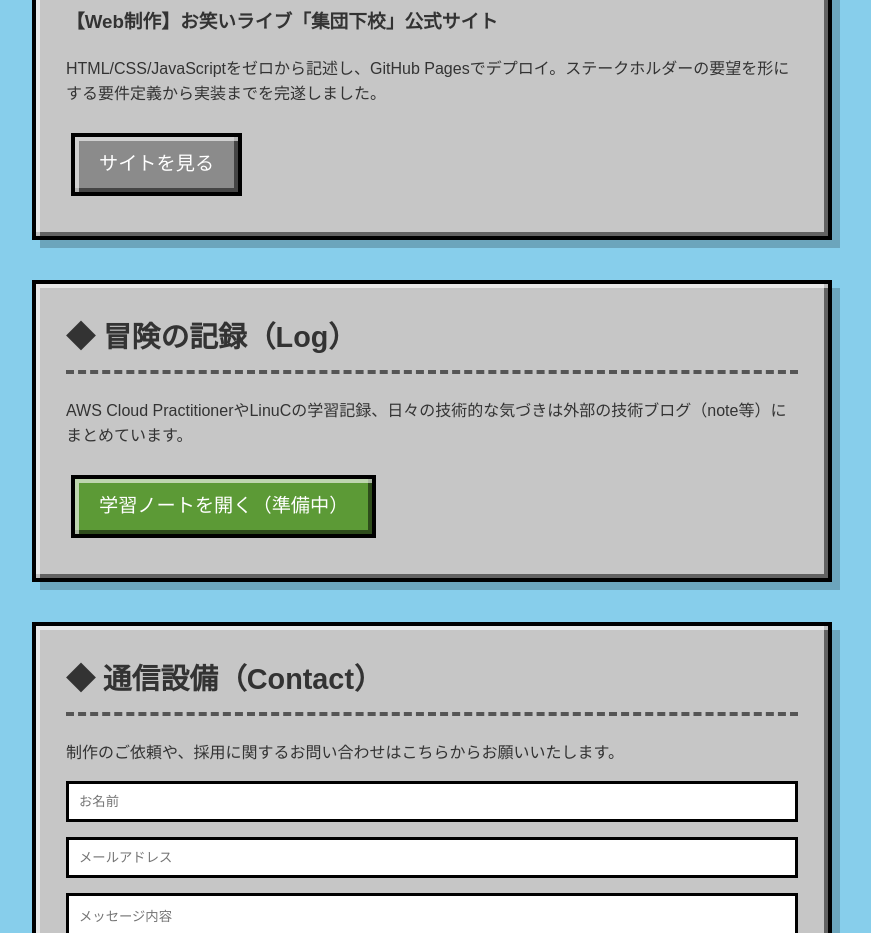
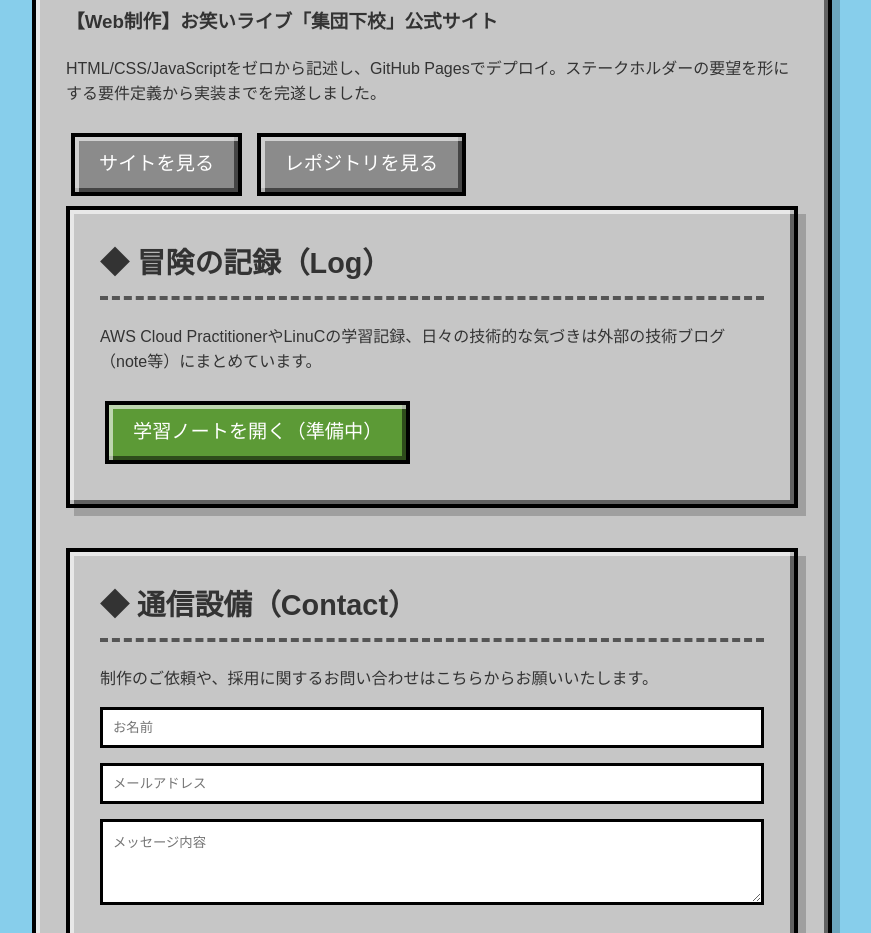
Before and after one commit to got-jobs-kazu/got-jobs-kazu.github.io, a plain HTML site: page index.html in a window 1280 px wide. Shown: the part 780-1713 px from the top of the page, without its empty margins (208-1079 px from the left). Drawn offline with Linux system fonts and the light colour scheme; a web font is replaced by a local one.

Commit message:
Update index.html

```diff
--- a/index.html
+++ b/index.html
@@ -125,10 +125,11 @@
       <h3>【インフラ構築】中古PCからのマイクラカスタムサーバー構築</h3>
       <p>「友人とマルチプレイをする」という目的のため、WindowsからUbuntuへのOS入れ替え、SSH接続によるコマンド遠隔操作、ネットワークのポート開放などを経験。見えないインフラネットワークの繋がりを可視化し、LinuCの学習を実務レベルで体感しました。</p>
 
-      <h3>【Web制作】お笑いライブ「集団下校」公式サイト</h3>
+<h3>【Web制作】お笑いライブ「集団下校」公式サイト</h3>
       <p>HTML/CSS/JavaScriptをゼロから記述し、GitHub Pagesでデプロイ。ステークホルダーの要望を形にする要件定義から実装までを完遂しました。</p>
+
       <a href="https://got-jobs-kazu.github.io/syudangekou-official/" target="_blank" class="block-btn">サイトを見る</a>
-    </section>
+      <a href="https://github.com/got-jobs-kazu/syudangekou-official/blob/main/index.html" target="_blank" class="block-btn">レポジトリを見る</a>
 
     <section class="section-box">
       <h2>◆ 冒険の記録（Log）</h2>
```
